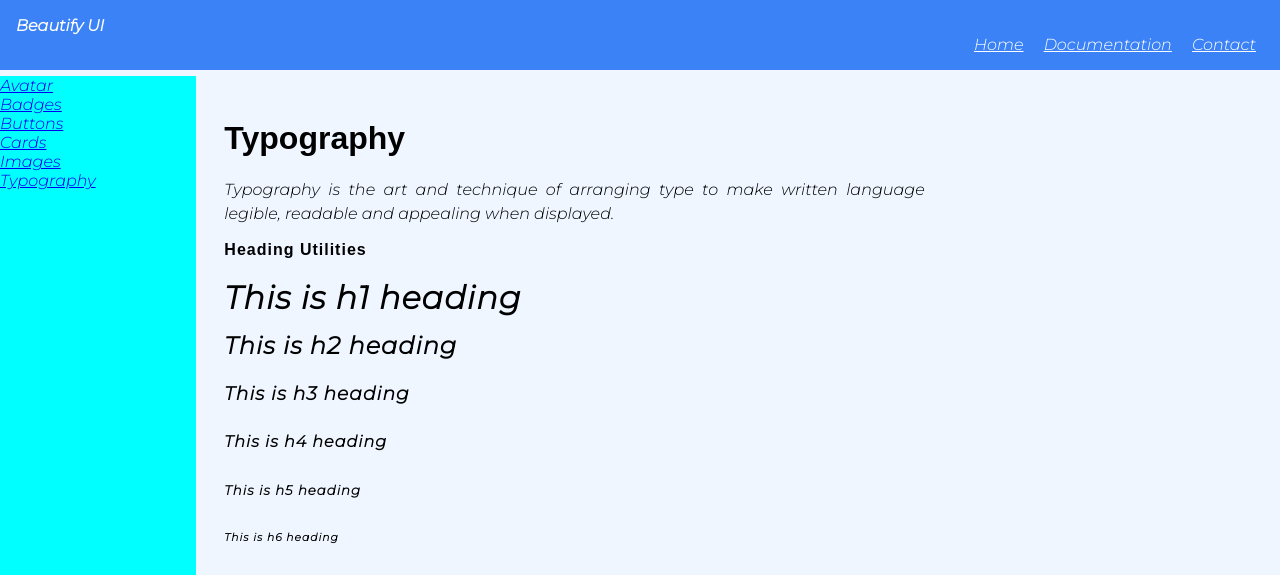
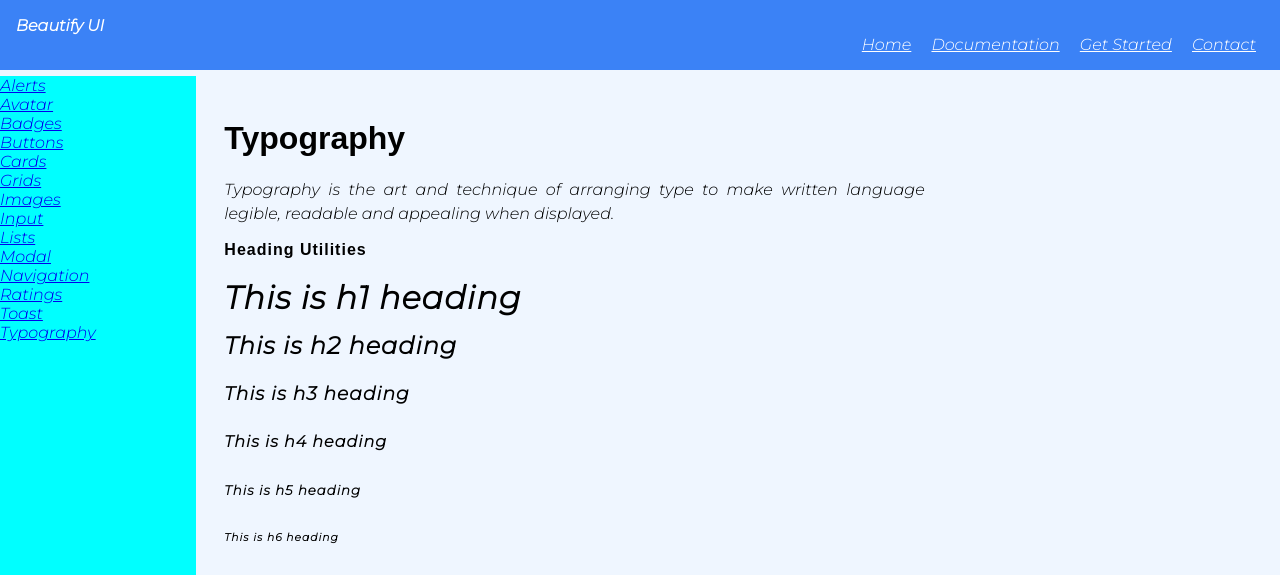
Before and after one commit to nishankt139/Component-Library, a plain HTML site: page components/Typography/typography.html in a window 1280 px wide. Shown: the top 575 px of the page. Drawn offline with Linux system fonts and the light colour scheme; files that its build step writes are made by us from their sources.

Commit message:
refactor: updated existing files

```diff
--- a/components/Typography/typography.html
+++ b/components/Typography/typography.html
@@ -4,8 +4,8 @@
     <meta charset="UTF-8">
     <meta http-equiv="X-UA-Compatible" content="IE=edge">
     <meta name="viewport" content="width=device-width, initial-scale=1.0">
-    <link rel="stylesheet" href="/index.css">
-    <link rel="stylesheet" href="/comlib.css">
+    <link rel="stylesheet" href="/Start/comlib.css">
+    <link rel="stylesheet" href="/Start/index.css">
     <link rel="stylesheet" href="/components/Typography/typography.css">
     <title>Typography || Beautify UI</title>
 </head>
@@ -16,13 +16,16 @@
         <div class="nav-brands">Beautify UI</div>
         <ul class="list-non-bullet nav-pills ">
             <li class="list-item-inline">
-                    <a class="link" href="/">Home</a>
+                <a class="link" href="/Start/homepage.html">Home</a>
             </li>
             <li class="list-item-inline">
-                    <a class="link" href="/">Documentation</a>
+                <a class="link" href="/components/Alerts/alerts.html">Documentation</a>
             </li>
             <li class="list-item-inline">
-                    <a class="link" href="/">Contact</a>
+                <a class="link" href="/Start/getstarted.html">Get Started</a>
+            </li>
+            <li class="list-item-inline">
+                <a class="link" href="#">Contact</a>
             </li>
         </ul>
     </nav>
@@ -31,6 +34,9 @@
         <nav class="side-navigation sidebar">
             <div class="nav_components">
                 <ul id="ul-style" >
+                    <li>
+                        <a id="nav_components" class="nav_avatar" href="/components/Alerts/alerts.html">Alerts</a>
+                    </li>
                     <li>
                         <a  id="nav_components" class="nav_avatar" href="/components/Avatar/avatar.html">Avatar</a>
                     </li>
@@ -44,18 +50,35 @@
                         <a id="nav_components" class="nav_cards" href="/components/Card/cards.html">Cards</a>
                     </li>
                     <li>
+                        <a id="nav_components" class="nav_grids" href="/components/Grids/grid.html">Grids</a>
+                    </li>
+                    <li>
                         <a id="nav_components" class="nav_images" href="/components/Images/images.html">Images</a>
                     </li>
                     <li>
-                            <a id="nav_components" class="" href="/components/Typography/typography.html">Typography</a>
+                        <a id="nav_components" class="nav_input" href="/components/Input/input.html">Input</a>
                     </li>
                     <li>
-                            <a id="nav_components" class="" href=""></a>
+                        <a id="nav_components" class="nav_lists" href="/components/Lists/lists.html">Lists</a>
+                    </li>
+                    <li>
+                        <a id="nav_components" class="nav_modal" href="/components/Modal/modal.html">Modal</a>
+                    </li>
+                    <li>
+                        <a id="nav_components" class="nav_navigation" href="/components/Navigation/navigation.html">Navigation</a>
+                    </li>
+                    <li>
+                        <a id="nav_components" class="nav_ratings" href="/components/Ratings/ratings.html">Ratings</a>
+                    </li>
+                    <li>
+                        <a id="nav_components" class="nav_toast" href="/components/Toast/toast.html">Toast</a>
+                    </li>
+                    <li>
+                        <a id="nav_components" class="nav_typography" href="/components/Typography/typography.html">Typography</a>
                     </li>
                 </ul>
             </div>
         </nav>
-
         <main class="new-main">
             <div class="new-typo">
                 <h1 class="heading">Typography</h1>
@@ -77,7 +100,6 @@
                 style="width: 519px; height: 386px; border:0; transform: scale(1); overflow:hidden;"
                 sandbox="allow-scripts allow-same-origin">
             </iframe>
-
             <div class="centered-heading">
                 <strong>Heading</strong>
                 <h1>This is Centered Heading</h1>
@@ -87,7 +109,6 @@
                 style="width: 553px; height: 266px; border:0; transform: scale(1); overflow:hidden;"
                  sandbox="allow-scripts allow-same-origin">
             </iframe>
-
             <div class="para">
                 <h3 class="heading">Paragraph Utilities</h3>
                 <p>Lorem ipsum dolor sit amet consectetur adipisicing elit.
@@ -101,7 +122,6 @@
                 sandbox="allow-scripts allow-same-origin">
             </iframe>
 
-
         </main>
     </div>
 
```
Lines whose indentation alone changed are shown as unchanged.
